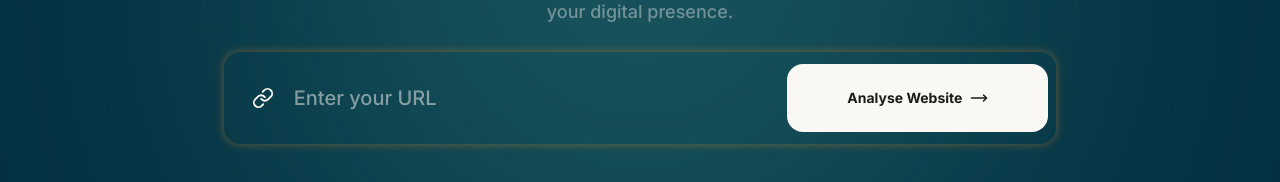
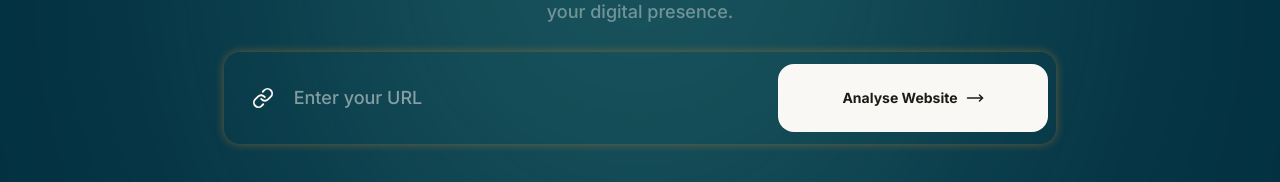
Before and after one commit to bsg-atif/geo-website-analyser-webapp, a Next.js app: page / in a window 1280 px wide. Shown: the part 486-668 px from the top of the page. Built offline with nearby package versions, Linux system fonts and the light colour scheme.

Commit message:
fixed the placeholder fontsize

```diff
--- a/src/shared/components/url-input/URLInput.js
+++ b/src/shared/components/url-input/URLInput.js
@@ -40,7 +40,7 @@ export default function URLInput({ initialURL = "" }) {
         />
         <input
           defaultValue={url}
-          className="p-5 w-full outline-0 text-xl font-medium"
+          className="p-5 w-full outline-0 font-medium"
           placeholder={"Enter your URL"}
           autoComplete="off"
           type="url"
```
